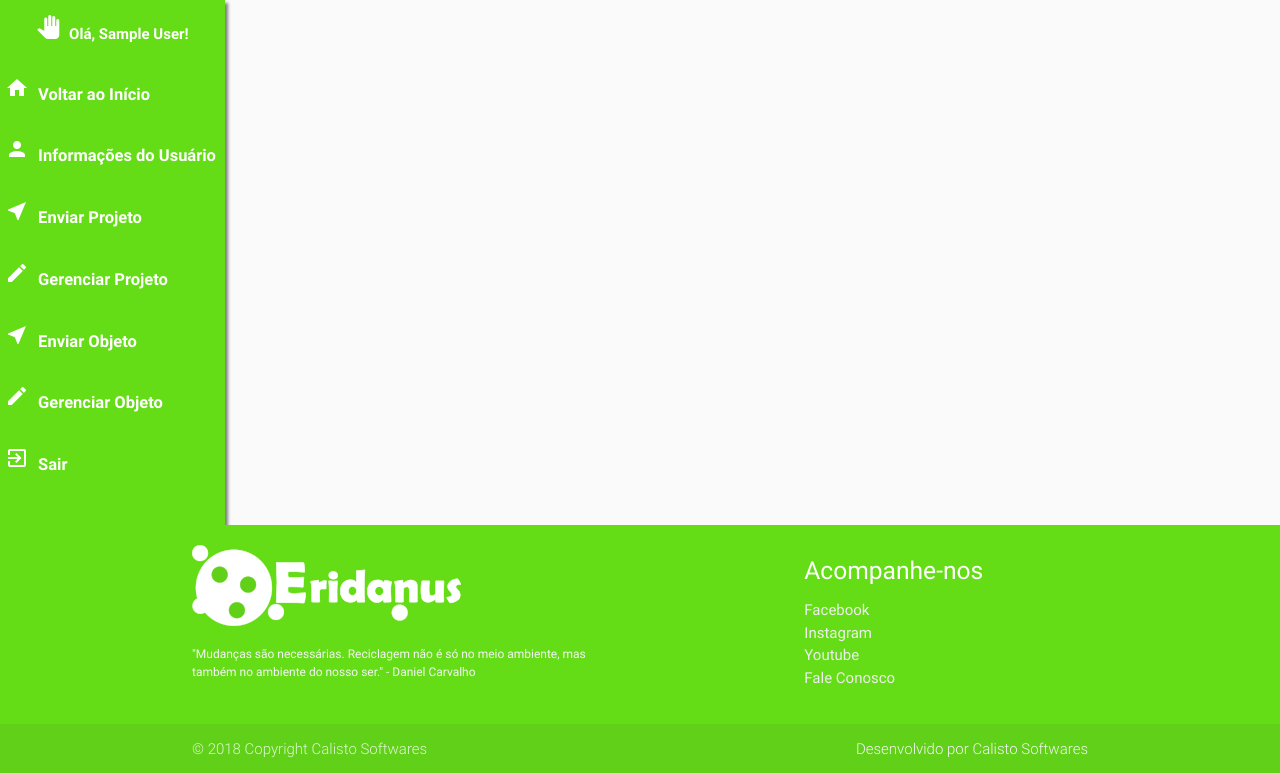
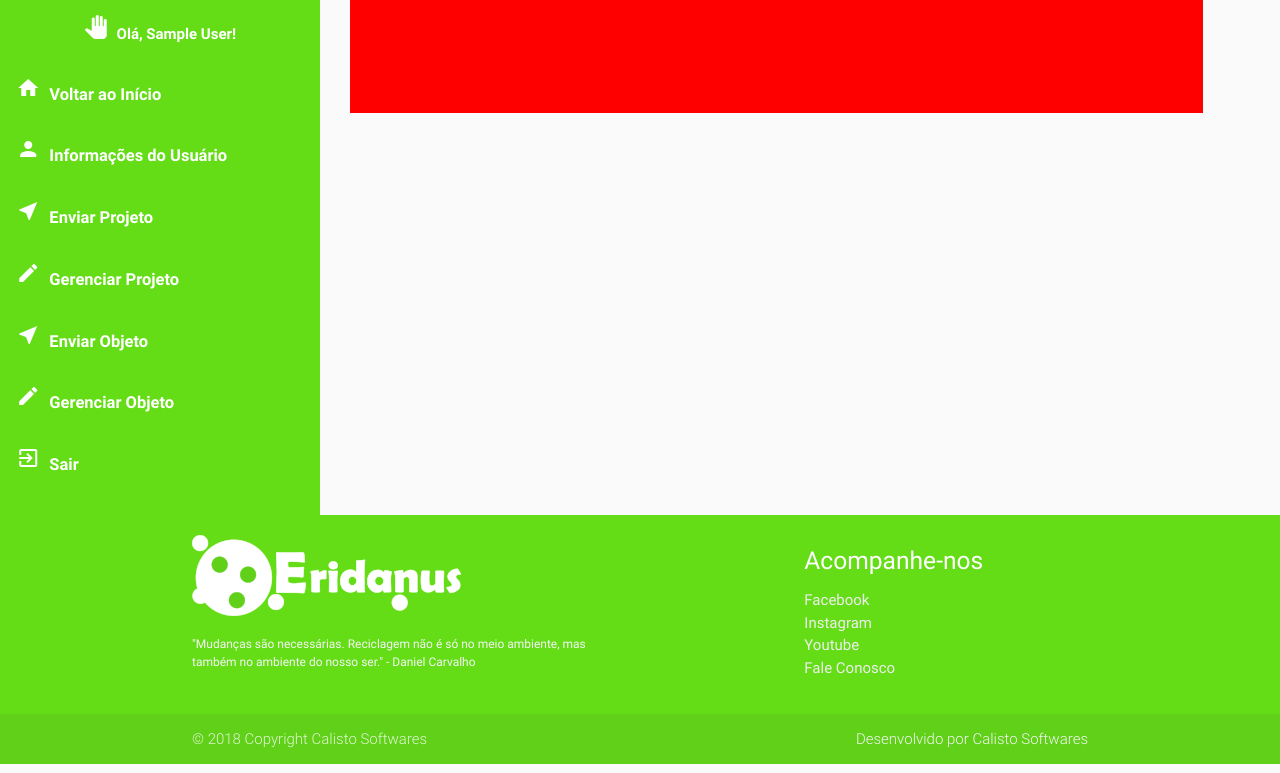
Before and after one commit to 3nt3r/Eridanus, a PHP site: page /acesse-conta.php in a window 1280 px wide. Shown: the top 773 px of the page. Run offline with PHP 8.4, Linux system fonts and the light colour scheme; the visitor is signed in with stand-in values (Sample User, id 1).

Commit message:
Painel usuario em andamento

```diff
--- a/css/estilo.css
+++ b/css/estilo.css
@@ -124,10 +124,11 @@ body{
 /* ====================== PAGINA DO USUARIO ============================ */
 
 .menu-usuario{
-	height: 35em;
+	height: 100%;
 	width: 15em;
+	padding: 0px;
 	background-color: #64dd17;
-	box-shadow: 3px 3px 3px gray;
+
 }
 
 .menu-usuario a{
--- a/menu-usuario.php
+++ b/menu-usuario.php
@@ -1,4 +1,5 @@
-<div class="menu-usuario">
+<div class="row" style="margin-bottom: 0;">
+<div class="menu-usuario col l3">
 
 
 <table>
@@ -46,10 +47,19 @@
 
 
 		<tr>
-			<td> <a href="sair.php"> <span> <i class="material-icons" style="margin-right: 5px;">exit_to_app</i> Sair </span> </a> </td>
+			<td> <a href="sair.php"> <span> <i class="material-icons" style="margin-right: 5px; margin-bottom: 30px;">exit_to_app</i> Sair </span> </a> </td>
 		</tr>
 
 
 	</table>
 
 </div>
+
+<div id="conteudo" class="col l8" style="background-color: red; margin-left: 30px; height: auto;">
+<br>
+<br>
+<br>
+<br>
+<br>
+</div>
+</div>
--- a/sair.php
+++ b/sair.php
@@ -1,9 +1,9 @@
 <?php
 
 	session_start();
+	$_SESSION = array();
+	session_destroy();
 
-	session_destroy();
-	$_SESSION = array();
 
 	header("Location: index.php");
 
```
